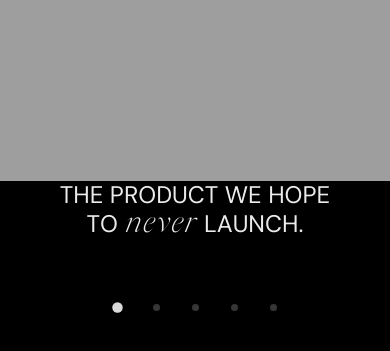
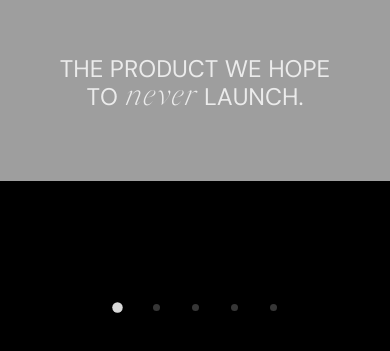
Before and after one commit to davidngoliath/hndsup, a Next.js app: page / in a window 390 px wide. Shown: the part 1319-1670 px from the top of the page. Built offline with nearby package versions, Linux system fonts and the light colour scheme.

Commit message:
copy nudge

```diff
--- a/src/app/styles/components/productscroll.module.css
+++ b/src/app/styles/components/productscroll.module.css
@@ -101,7 +101,7 @@
 
   @media (max-width: 800px) {
     .productTitle {
-      /* bottom:20%!important; */
+      bottom:15%!important;
       text-align: center!important;
     }
 
```
